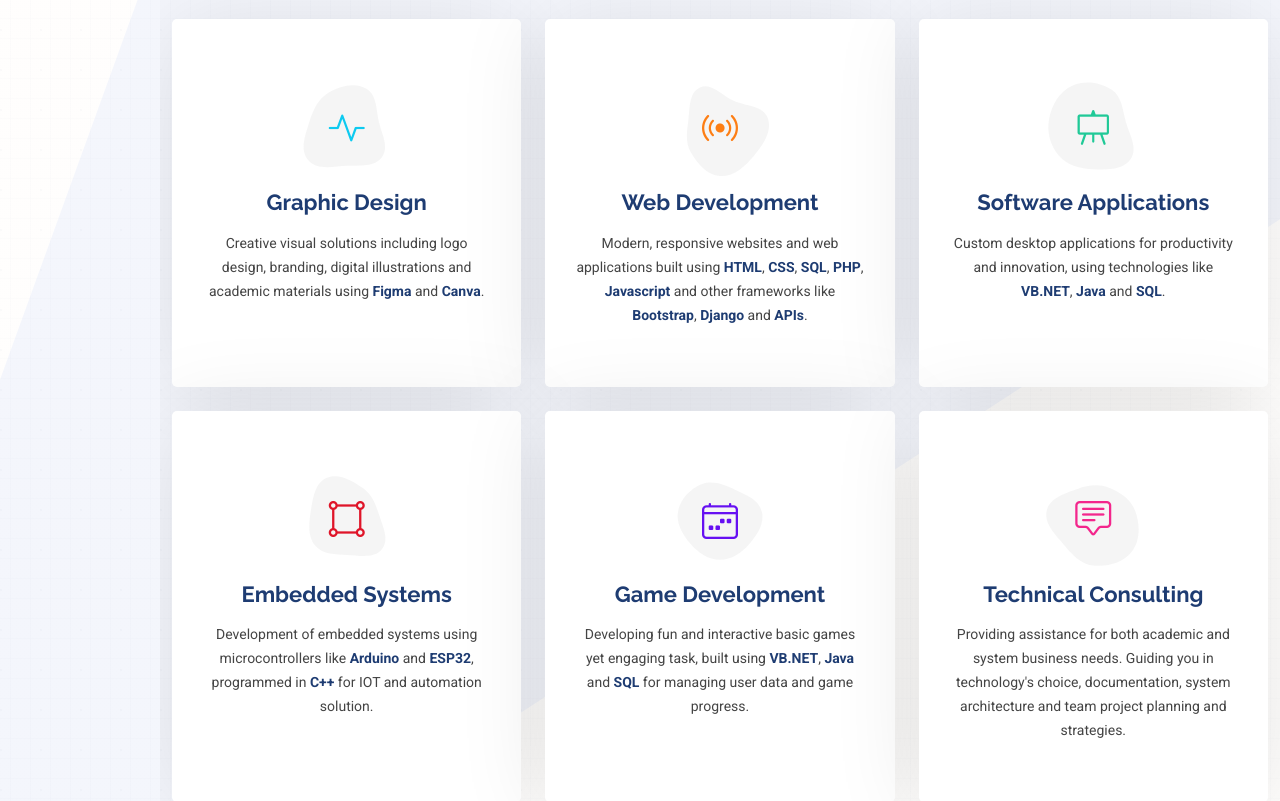
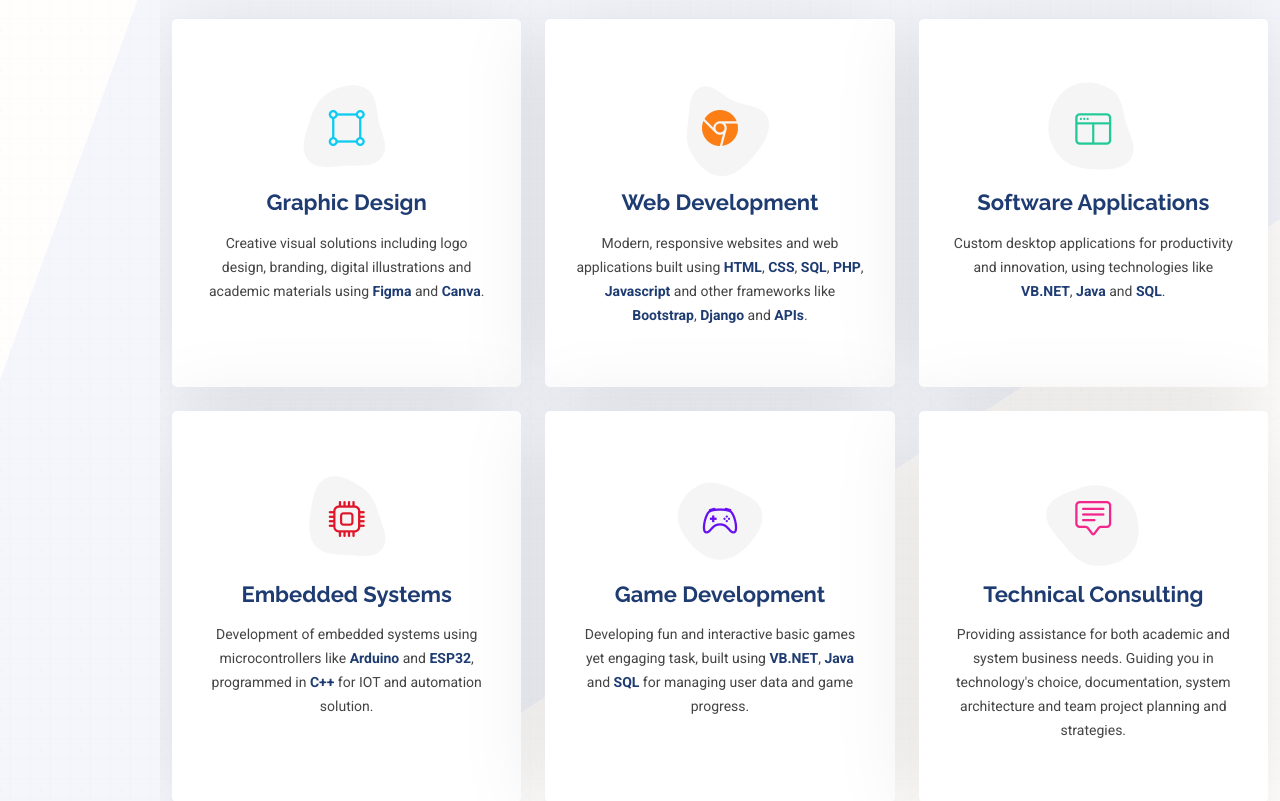
Before and after one commit to LanceKent19/MyPortfolio, a PHP site: page / in a window 1280 px wide. Shown: the part 4691-5492 px from the top of the page. Run offline with PHP 8.4, Linux system fonts and the light colour scheme.

Commit message:
icon modification in service section

```diff
--- a/sections/services.php
+++ b/sections/services.php
@@ -18,7 +18,7 @@
                     d="M300,521.0016835830174C376.1290562159157,517.8887921683347,466.0731472004068,529.7835943286574,510.70327084640275,468.03025145048787C554.3714126377745,407.6079735673963,508.03601936045806,328.9844924480964,491.2728898941984,256.3432110539036C474.5976632858925,184.082847569629,479.9380746630129,96.60480741107993,416.23090153303,58.64404602377083C348.86323505073057,18.502131276798302,261.93793281208167,40.57373210992963,193.5410806939664,78.93577620505333C130.42746243093433,114.334589627462,98.30271207620316,179.96522072025542,76.75703585869454,249.04625023123273C51.97151888228291,328.5150500222984,13.704378332031375,421.85034740162234,66.52175969318436,486.19268352777647C119.04800174914682,550.1803526380478,217.28368757567262,524.383925680826,300,521.0016835830174">
                   </path>
                 </svg>
-                <i class="bi bi-activity"></i>
+                <i class="bi bi-bounding-box-circles"></i>
               </div>
               <a href="service-details/service-details.php" class="stretched-link">
                 <h3>Graphic Design</h3>
@@ -35,7 +35,7 @@
                     d="M300,582.0697525312426C382.5290701553225,586.8405444964366,449.9789794690241,525.3245884688669,502.5850820975895,461.55621195738473C556.606425686781,396.0723002908107,615.8543463187945,314.28637112970534,586.6730223649479,234.56875336149918C558.9533121215079,158.8439757836574,454.9685369536778,164.00468322053177,381.49747125262974,130.76875717737553C312.15926192815925,99.40240125094834,248.97055460311594,18.661163978235184,179.8680185752513,50.54337015887873C110.5421016452524,82.52863877960104,119.82277516462835,180.83849132639028,109.12597500060166,256.43424936330496C100.08760227029461,320.3096726198365,92.17705696193138,384.0621239912766,124.79988738764834,439.7174275375508C164.83382741302287,508.01625554203684,220.96474134820875,577.5009287672846,300,582.0697525312426">
                   </path>
                 </svg>
-                <i class="bi bi-broadcast"></i>
+                <i class="bi bi-browser-chrome"></i>
               </div>
               <a href="service-details/service-details.php" class="stretched-link">
                 <h3>Web Development</h3>
@@ -52,7 +52,7 @@
                     d="M300,541.5067337569781C382.14930387511276,545.0595476570109,479.8736841581634,548.3450877840088,526.4010558755058,480.5488172755941C571.5218469581645,414.80211281144784,517.5187510058486,332.0715597781072,496.52539010469104,255.14436215662573C477.37192572678356,184.95920475031193,473.57363656557914,105.61284051026155,413.0603344069578,65.22779650032875C343.27470386102294,18.654635553484475,251.2091493199835,5.337323636656869,175.0934190732945,40.62881213300186C97.87086631185822,76.43348514350839,51.98124368387456,156.15599469081315,36.44837278890362,239.84606092416172C21.716077023791087,319.22268207091537,43.775223500013084,401.1760424656574,96.891909868211,461.97329694683043C147.22146801428983,519.5804099606455,223.5754009179313,538.201503339737,300,541.5067337569781">
                   </path>
                 </svg>
-                <i class="bi bi-easel"></i>
+                <i class="bi bi-window-split icon"></i>
               </div>
               <a href="service-details/service-details.php" class="stretched-link">
                 <h3>Software Applications</h3>
@@ -69,7 +69,7 @@
                     d="M300,503.46388370962813C374.79870501325706,506.71871716319447,464.8034551963731,527.1746412648533,510.4981551193396,467.86667711651364C555.9287308511215,408.9015244558933,512.6030010748507,327.5744911775523,490.211057578863,256.5855673507754C471.097692560561,195.9906835881958,447.69079081568157,138.11976852964426,395.19560036434837,102.3242989838813C329.3053358748298,57.3949838291264,248.02791733380457,8.279543830951368,175.87071277845988,42.242879143198664C103.41431057327972,76.34704239035025,93.79494320519305,170.9812938413882,81.28167332365135,250.07896920659033C70.17666984294237,320.27484674793965,64.84698225790005,396.69656628748305,111.28512138212992,450.4950937839243C156.20124167950087,502.5303643271138,231.32542653798444,500.4755392045468,300,503.46388370962813">
                   </path>
                 </svg>
-                <i class="bi bi-bounding-box-circles"></i>
+                <i class="bi bi-cpu"></i>
               </div>
               <a href="service-details/service-details.php" class="stretched-link">
                 <h3>Embedded Systems</h3>
@@ -87,7 +87,7 @@
                     d="M300,532.3542879108572C369.38199826031484,532.3153073249985,429.10787420159085,491.63046689027357,474.5244479745417,439.17860296908856C522.8885846962883,383.3225815378663,569.1668002868075,314.3205725914397,550.7432151929288,242.7694973846089C532.6665558377875,172.5657663291529,456.2379748765914,142.6223662098291,390.3689995646985,112.34683881706744C326.66090330228417,83.06452184765237,258.84405631176094,53.51806209861945,193.32584062364296,78.48882559362697C121.61183558270385,105.82097193414197,62.805066853699245,167.19869350419734,48.57481801355237,242.6138429142374C34.843463184063346,315.3850353017275,76.69343916112496,383.4422959591041,125.22947124332185,439.3748458443577C170.7312796277747,491.8107796887764,230.57421082200815,532.3932930995766,300,532.3542879108572">
                   </path>
                 </svg>
-                <i class="bi bi-calendar4-week icon"></i>
+               <i class="bi bi-controller icon"></i>
               </div>
               <a href="service-details/service-details.php" class="stretched-link">
                 <h3>Game Development</h3>
```
